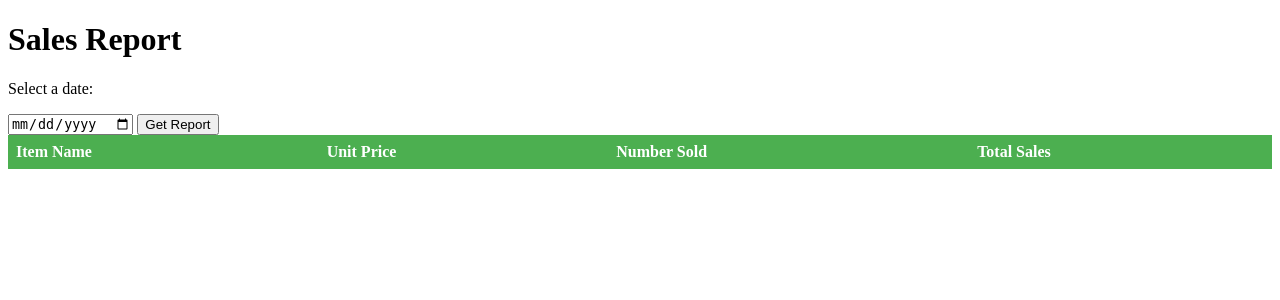
After one commit to patrickhamzaokello/pagShop, a PHP site: page /report.php in a window 1280 px wide. The commit adds this page. Shown: the top 300 px of the page. Run offline with PHP 8.4, Linux system fonts and the light colour scheme; lists and menus that the app fills with data are empty.

Commit message:
fix on reports

```diff
--- a/shop/index.php
+++ b/shop/index.php
@@ -21,6 +21,7 @@
     <div class="nav container">
         <a href="index.php" class="logo">PAG MISSION HOSPITAL</a>
         <a href="index.php" class="navigation navigation_active">Home</a>
+        <a href="report.php" class="navigation">Report</a>
         <a href="receipts.php" class="navigation">Receipts</a>
         <a href="newPatient.php" class="navigation">New Patient</a>
         <a href="logout.php" class="navigation">Logout</a>
--- a/shop/newPatient.php
+++ b/shop/newPatient.php
@@ -125,6 +125,7 @@ if ($_SERVER["REQUEST_METHOD"] == "POST") {
     <div class="nav container">
         <a href="index.php" class="logo">PAG MISSION HOSPITAL</a>
         <a href="index.php" class="navigation ">Home</a>
+        <a href="report.php" class="navigation">Report</a>
         <a href="receipts.php" class="navigation ">Receipts</a>
         <a href="newPatient.php" class="navigation navigation_active">New Patient</a>
         <a href="logout.php" class="navigation">Logout</a>
--- a/shop/receipts.php
+++ b/shop/receipts.php
@@ -16,6 +16,7 @@
     <div class="nav container">
         <a href="index.php" class="logo">PAG MISSION HOSPITAL</a>
         <a href="index.php" class="navigation ">Home</a>
+        <a href="report.php" class="navigation">Report</a>
         <a href="receipts.php" class="navigation navigation_active">Receipts</a>
         <a href="newPatient.php" class="navigation">New Patient</a>
         <a href="logout.php" class="navigation">Logout</a>
--- /dev/null
+++ b/shop/report.php
@@ -0,0 +1,68 @@
+<!DOCTYPE html>
+<html>
+<head>
+    <meta charset="UTF-8">
+    <title>Sales Report</title>
+    <style>
+        /* Add CSS styles to format the table */
+        table {
+            border-collapse: collapse;
+            width: 100%;
+        }
+        th, td {
+            text-align: left;
+            padding: 8px;
+        }
+        th {
+            background-color: #4CAF50;
+            color: white;
+        }
+        tr:nth-child(even) {
+            background-color: #f2f2f2;
+        }
+    </style>
+</head>
+<body>
+<h1>Sales Report</h1>
+<p>Select a date:</p>
+<input type="date" id="dateInput">
+<button onclick="getSalesReport()">Get Report</button>
+<table id="salesTable">
+    <thead>
+    <tr>
+        <th>Item Name</th>
+        <th>Unit Price</th>
+        <th>Number Sold</th>
+        <th>Total Sales</th>
+    </tr>
+    </thead>
+    <tbody id="salesTableBody">
+    </tbody>
+</table>
+<script>
+    function getSalesReport() {
+        const date = document.getElementById("dateInput").value;
+        fetch(`sales_report.php?date=${date}`)
+            .then(response => response.json())
+            .then(data => displaySalesReport(data))
+            .catch(error => console.error(error));
+    }
+
+    function displaySalesReport(data) {
+        const salesTableBody = document.getElementById("salesTableBody");
+        salesTableBody.innerHTML = "";
+        data.forEach(item => {
+            const row = salesTableBody.insertRow();
+            const itemNameCell = row.insertCell();
+            itemNameCell.textContent = item.item_name;
+            const unitPriceCell = row.insertCell();
+            unitPriceCell.textContent = item.unit_price;
+            const numItemsSoldCell = row.insertCell();
+            numItemsSoldCell.textContent = item.num_items_sold;
+            const totalSalesCell = row.insertCell();
+            totalSalesCell.textContent = item.total_sales;
+        });
+    }
+</script>
+</body>
+</html>
```
Also changed, not shown: shop/ajaxResponse/config.php (+4 -4 lines), shop/sales_report.php (added, +61 -0 lines).
